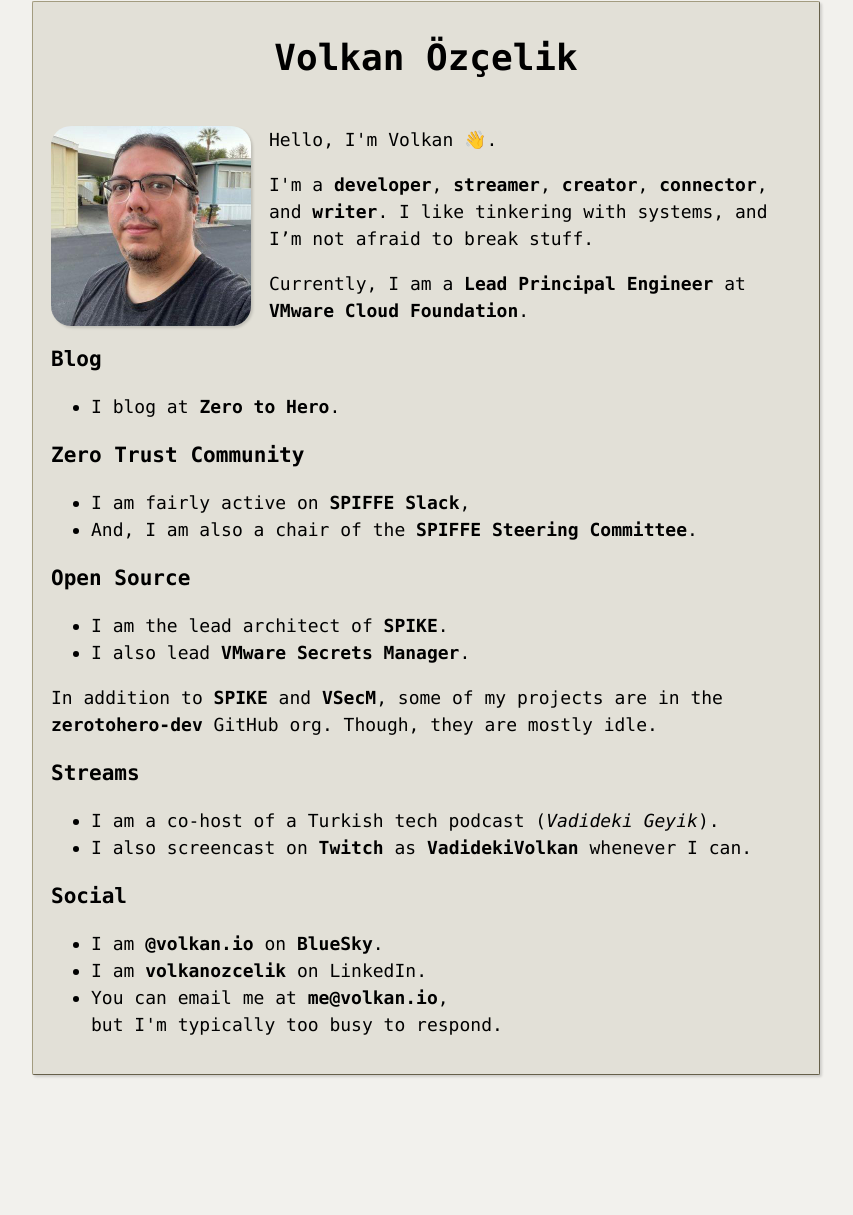
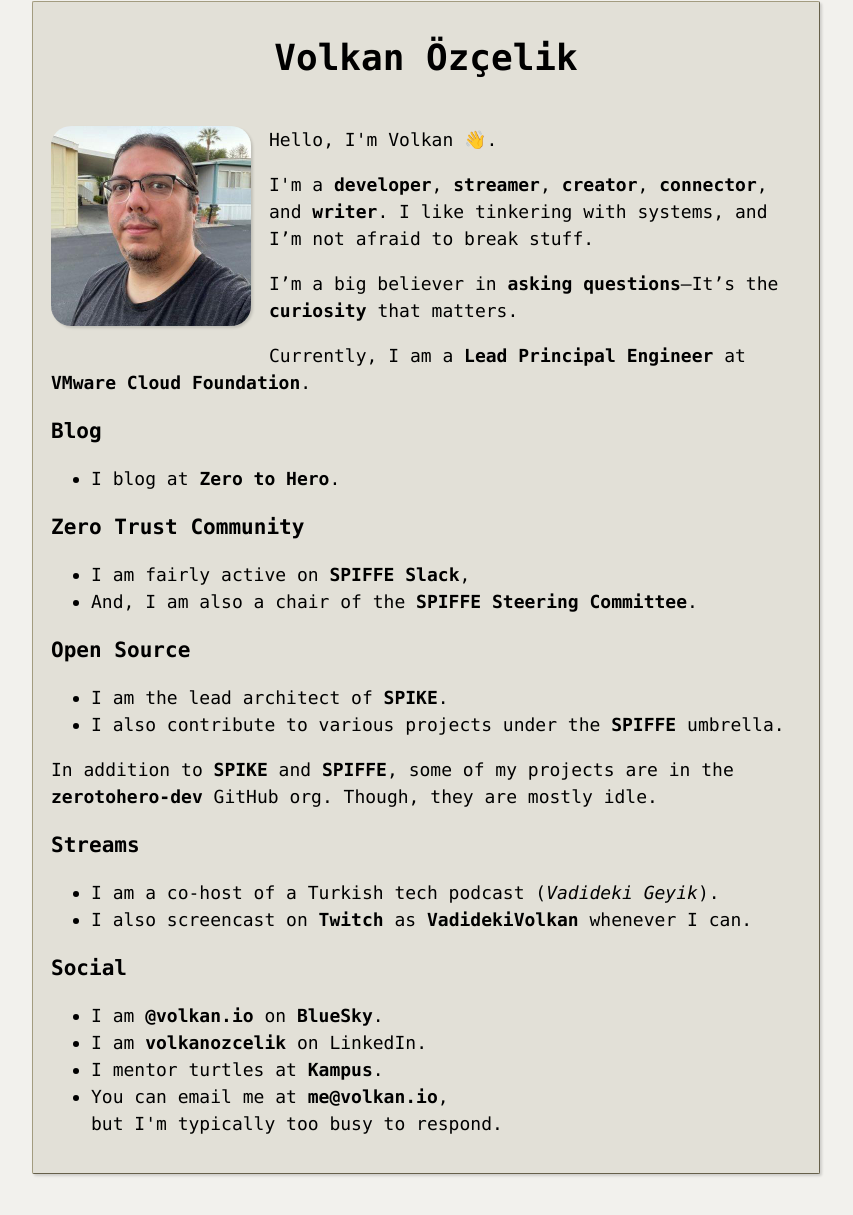
Before and after one commit to zerotohero-dev/volkan.io, a website: page index.html in a window 1280 px wide. Shown: the part 71-1286 px from the top of the page, without its empty margins (214-1067 px from the left). Before the commit the page ends 1218 px from the top, so only its background shows below. Drawn offline with Linux system fonts and the light colour scheme.

Commit message:
index update
Signed-off-by: Volkan Özçelik <me@volkan.io>

```diff
--- a/index.html
+++ b/index.html
@@ -39,6 +39,10 @@
 <strong>creator</strong>, <strong>connector</strong>, and <strong>writer</strong>.
 I like tinkering with systems, and I’m not afraid to
 break stuff.</p>
+
+<p>I’m a big believer in <strong>asking questions</strong>—It’s
+the <strong>curiosity</strong> that matters.</p>
+
 <p><a
 href="https://www.vmware.com/products/cloud-infrastructure/vmware-cloud-foundation"
 title="VMware Cloud Foundation">
@@ -67,12 +71,12 @@
 <ul>
 <li><a href="https://github.com/spiffe/spike">I am the lead architect of
 <strong>SPIKE</strong></a>.</li>
-<li><a href="https://github.com/vmware-tanzu/secrets-manager">I also lead
-<strong>VMware Secrets Manager</strong></a>.</li>
+<li><a href="https://github.com/spiffe">I also contribute to various projects
+under the <strong>SPIFFE</strong></a> umbrella.</li>
 </ul>
 
 <p><a href="https://github.com/zerotohero-dev">In addition to
-<strong>SPIKE</strong> and <strong>VSecM</strong>,
+<strong>SPIKE</strong> and <strong>SPIFFE</strong>,
 some of my projects are in the <strong>zerotohero-dev</strong> GitHub org.
 Though, they are mostly idle</a>.</p>
 
@@ -93,6 +97,8 @@
 <strong>@volkan.io</strong> on <strong>BlueSky</strong></a>.</li>
 <li><a href="https://linkedin.com/in/volkanozcelik">I am
 <strong>volkanozcelik</strong> on LinkedIn</a>.</li>
+<li><a href="https://discord.gg/kampus">I mentor turtles at
+<strong>Kampus</strong></a>.</li>
 <li><a href="mailto:me@volkan.io">You can email me at
 <strong>me@volkan.io</strong>,<br>
 but I'm typically too busy to respond</a>.</li>
```
